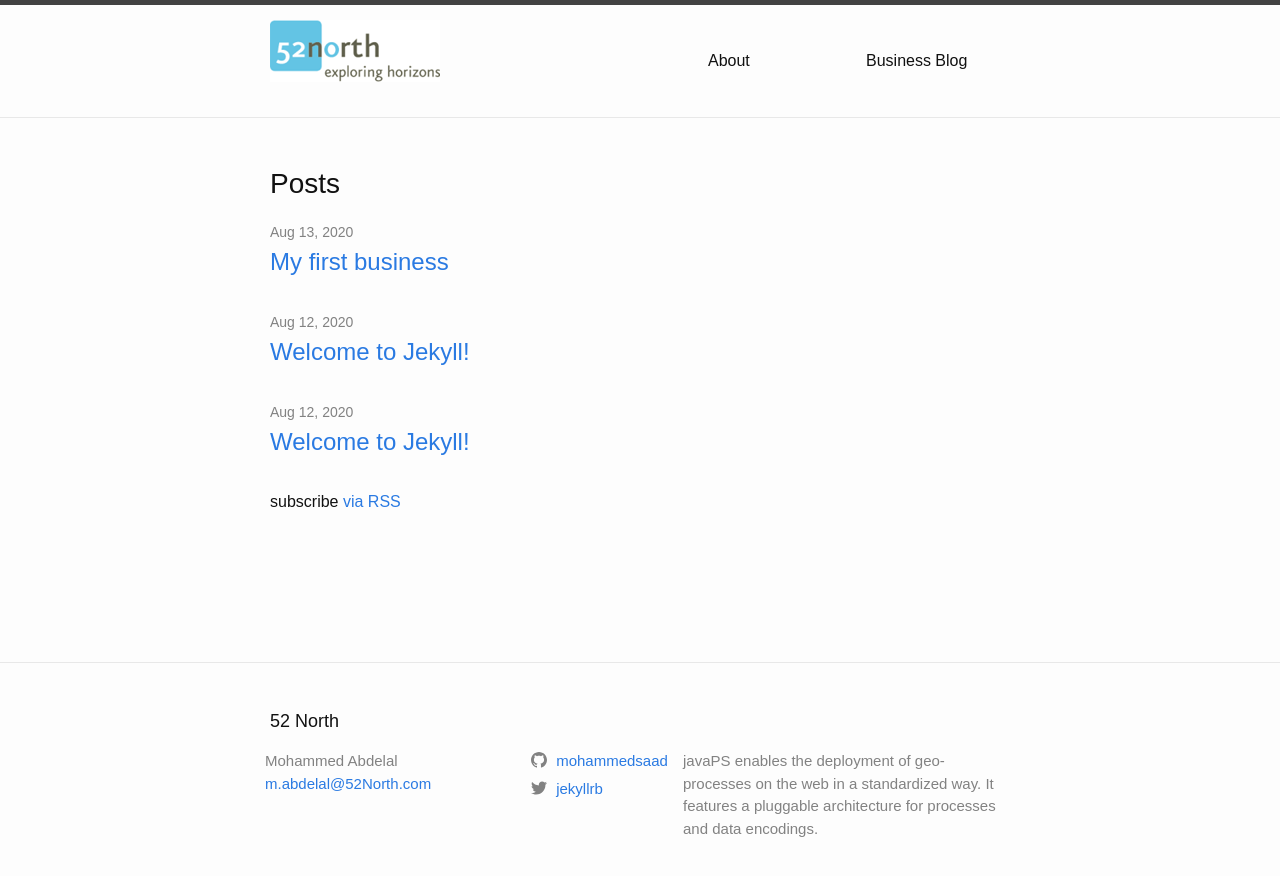
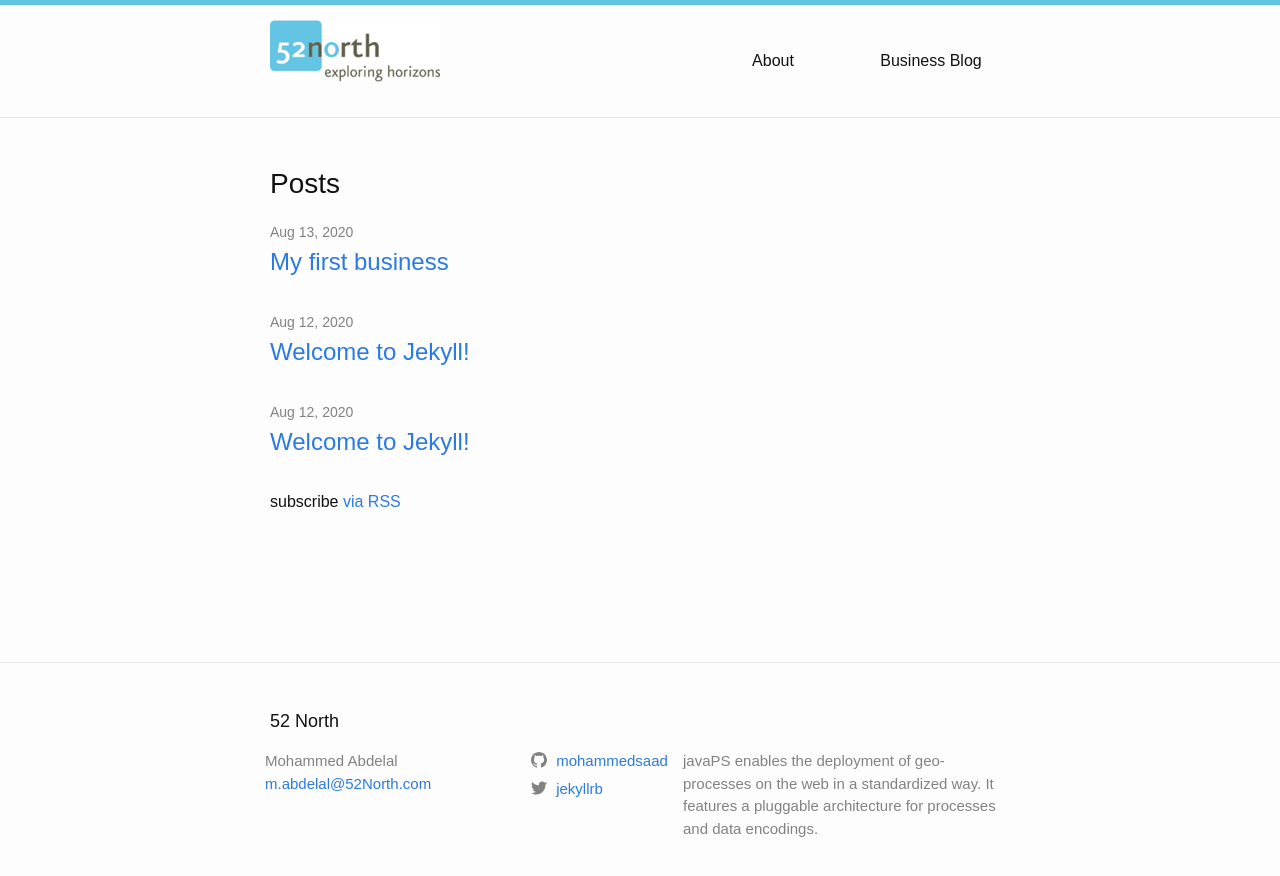
Before and after one commit to mohammedsaad/52North, a Jekyll site: the page built from index.markdown, in a window 1280 px wide. Shown: the top 876 px of the page. Built offline with Jekyll 4.4.1, drawn with Linux system fonts in a browser that asks for light colours.

Commit message:
change the menu color

```diff
--- a/assets/mycss.css
+++ b/assets/mycss.css
@@ -7,7 +7,7 @@ body {
 }
 .trigger {
   background-color:#fdfdfd;
-  text-align: center;
+  text-align: left;
 }
 
 .trigger  ul {
@@ -19,17 +19,22 @@ body {
   width: 130px;
   margin: 10px;
   padding: 4px;
-  text-align: left;
+ text-align:left;
 }
 .trigger ul li a {
  text-decoration:none;
   color:black;
+
 }
 .trigger ul li:hover {
   display:block;
- background-color:#ddd;
+ background-color:#63c4e4d6;
  border-radius:3px
 }
+.trigger ul li a{
+	display:inline-block;}
+.trigger ul li a:hover{
+	color:#fff;}
 .trigger .fa{
   margin-right:8px;
 }
@@ -59,7 +64,7 @@ border:1px solid #ddd;
   border:none;
 }
 .trigger ul li:hover .sub-menu-1 ul li a:hover{
-  color:#ddd;
+  color:#63c4e4d6;
 }
 .trigger ul li:hover .sub-menu-1 ul li a{
 font-size:16px;
@@ -69,3 +74,12 @@ margin-left: -20px;
 }
 .wrapper{
 padding-top:15px;}
+.trigger ul li{
+text-align:center;}
+.site-nav .page-link:not(:last-child) {
+    margin-right: 0px;
+}
+
+.site-header {
+    border-top: 5px solid #63c4e4;
+}
```
